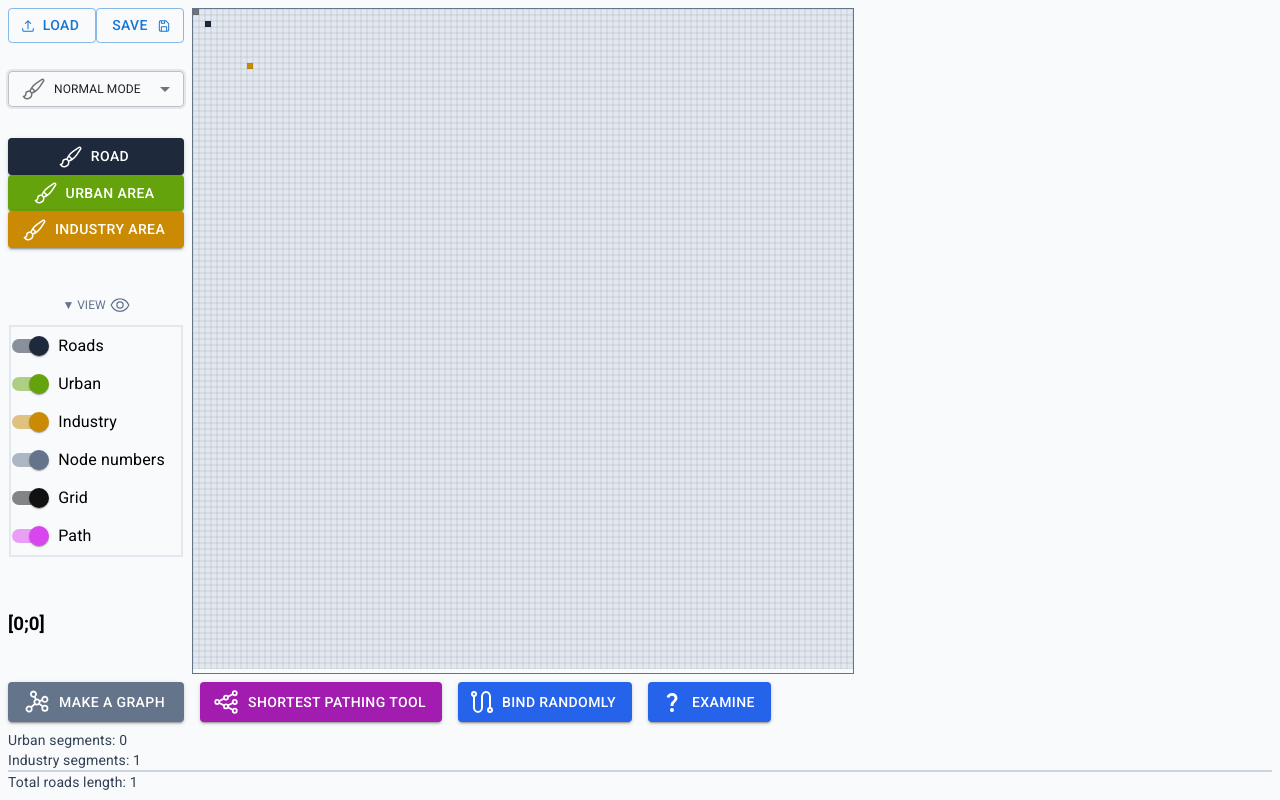
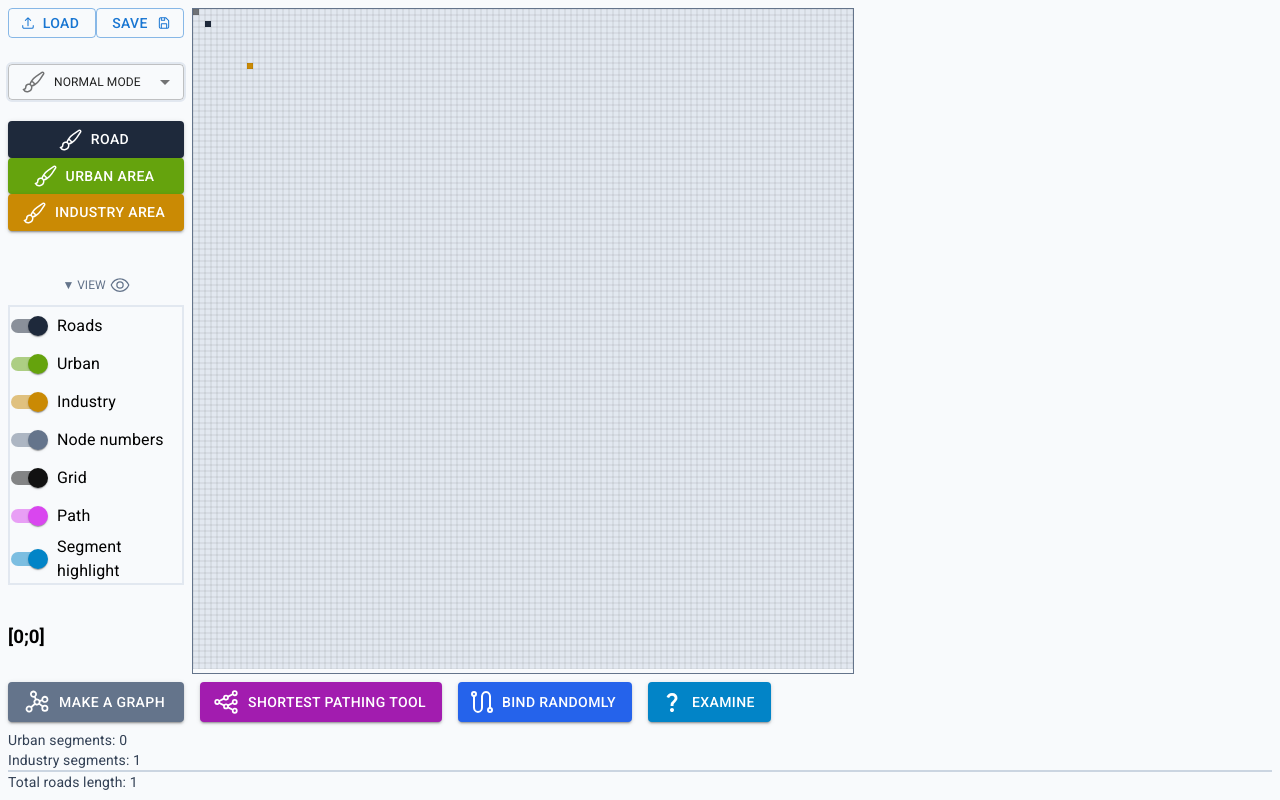
Before and after one commit to unitax13/trafficsim-js, a React (Vite) app: page / in a window 1280 px wide. Built offline with nearby package versions, Linux system fonts and the light colour scheme.

Commit message:
added switch to highlight and moved stats section into separate component

```diff
--- a/src/components/Canvas.tsx
+++ b/src/components/Canvas.tsx
@@ -19,7 +19,7 @@ import {
   drawNodeNumbers,
   drawPositionPath,
   drawRectangularSelection,
-  drawHighlight,
+  drawSegmentHighlight,
 } from "../logic/drawingFunctions";
 import DijkstraIcon from "../icons/DijkstraIcon";
 import viewModes from "../enums/ViewModes";
@@ -104,6 +104,8 @@ function Canvas(props: CanvasProps) {
   const [nodeNumbersAreOn, setNodeNumbersAreOn] = useState<boolean>(true);
   const [gridIsOn, setGridIsOn] = useState<boolean>(true);
   const [pathIsOn, setPathIsOn] = useState<boolean>(true);
+  const [segmentHighlightIsOn, setSegmentHighlightIsOn] =
+    useState<boolean>(true);
   const roadHeatmapIsOn = false;
 
   const canvasRef = useRef(null);
@@ -198,10 +200,11 @@ function Canvas(props: CanvasProps) {
     }
 
     if (
+      segmentHighlightIsOn &&
       highlightedSegmentPositions.current &&
       highlightedSegmentPositions.current.length > 0
     ) {
-      drawHighlight(
+      drawSegmentHighlight(
         ctx,
         highlightedSegmentPositions.current,
         props.numRows,
@@ -648,6 +651,8 @@ function Canvas(props: CanvasProps) {
                 setGridIsOn={setGridIsOn}
                 pathIsOn={pathIsOn}
                 setPathIsOn={setPathIsOn}
+                segmentHighlightIsOn={segmentHighlightIsOn}
+                setSegmentHighlightIsOn={setSegmentHighlightIsOn}
                 redraw={redraw}
               />
             </div>
@@ -688,6 +693,13 @@ function Canvas(props: CanvasProps) {
           {positionPathToDrawRef.current &&
           positionPathToDrawRef.current.length > 0 ? (
             <div className="flex flex-col">
+              <div className="row-span-1">
+                <div className="mt-2">
+                  <Typography className=" ">
+                    Total distance: <span>{props.distanceToTarget}</span>
+                  </Typography>
+                </div>
+              </div>
               <StepperComponent
                 positionPath={positionPathToDrawRef.current}
                 distanceToTarget={distanceToTargetRef.current}
@@ -736,7 +748,7 @@ function Canvas(props: CanvasProps) {
             </Button>
           </div>
           <Button
-            className="h-full bg-blue-600 hover:bg-blue-700"
+            className="h-full bg-sky-600 hover:bg-sky-700"
             variant="contained"
             startIcon={<QuestionMark className="w-6 h-6" />}
             onClick={examineButtonPressed}
--- /dev/null
+++ b/src/components/ExamineStatsComponent.tsx
@@ -0,0 +1,21 @@
+import { Typography } from "@mui/material";
+
+interface ExamineStatsComponentProps {
+  distanceToTarget: number;
+  turns: number;
+}
+
+export default function ExamineStatsComponent(
+  props: ExamineStatsComponentProps
+) {
+  return (
+    <div className="row-span-1">
+      <div className="mt-2">
+        <div className="font-bold ">
+          Total distance: <span>{props.distanceToTarget}</span>
+        </div>
+        <div className="text-sm text-slate-700">{props.turns} turns</div>
+      </div>
+    </div>
+  );
+}
--- a/src/components/StepperComponent.tsx
+++ b/src/components/StepperComponent.tsx
@@ -8,6 +8,7 @@ import {
 } from "@mui/material";
 import { useEffect, useState } from "react";
 import Position from "../classes/Position";
+import ExamineStatsComponent from "./ExamineStatsComponent";
 
 interface StepperComponentProps {
   positionPath: Position[];
@@ -15,7 +16,6 @@ interface StepperComponentProps {
 }
 
 export default function StepperComponent(props: StepperComponentProps) {
-  // there's a weird bug
   useEffect(() => {
     setSteps(
       props.positionPath.map((pos) => {
@@ -52,13 +52,11 @@ export default function StepperComponent(props: StepperComponentProps) {
 
   return (
     <div className="absolute top-0  grid grid-rows-6 ">
-      <div className="row-span-1">
-        <div className="mt-2">
-          <Typography className=" ">
-            Total distance: <span>{props.distanceToTarget}</span>
-          </Typography>
-        </div>
-      </div>
+      <ExamineStatsComponent
+        distanceToTarget={props.distanceToTarget}
+        turns={props.positionPath.length}
+      />
+
       <Stepper
         nonLinear
         activeStep={activeStep}
--- a/src/components/ViewSettings.tsx
+++ b/src/components/ViewSettings.tsx
@@ -16,6 +16,8 @@ interface ViewSettingsProps {
   setGridIsOn: React.Dispatch<React.SetStateAction<boolean>>;
   pathIsOn: boolean;
   setPathIsOn: React.Dispatch<React.SetStateAction<boolean>>;
+  segmentHighlightIsOn: boolean;
+  setSegmentHighlightIsOn: React.Dispatch<React.SetStateAction<boolean>>;
   redraw: () => void;
 }
 
@@ -32,6 +34,8 @@ const ViewSettings: React.FC<ViewSettingsProps> = ({
   setGridIsOn,
   pathIsOn,
   setPathIsOn,
+  segmentHighlightIsOn,
+  setSegmentHighlightIsOn,
   redraw,
 }) => {
   return (
@@ -125,6 +129,20 @@ const ViewSettings: React.FC<ViewSettingsProps> = ({
           }
           label="Path"
         />
+        <FormControlLabel
+          control={
+            <ColoredMuiSwitch
+              colorhex={colors.highlightColor}
+              color="primary"
+              checked={segmentHighlightIsOn}
+              onChange={() => {
+                setSegmentHighlightIsOn(!segmentHighlightIsOn);
+                redraw();
+              }}
+            />
+          }
+          label="Segment highlight"
+        />
       </FormGroup>
     </>
   );
--- a/src/logic/drawingFunctions.ts
+++ b/src/logic/drawingFunctions.ts
@@ -60,7 +60,7 @@ export function drawNodeNumbers(
   }
 }
 
-export function drawHighlight(
+export function drawSegmentHighlight(
   ctx: CanvasRenderingContext2D,
   highlightedSegmentPositions: Position[],
   numRows: number,
```
